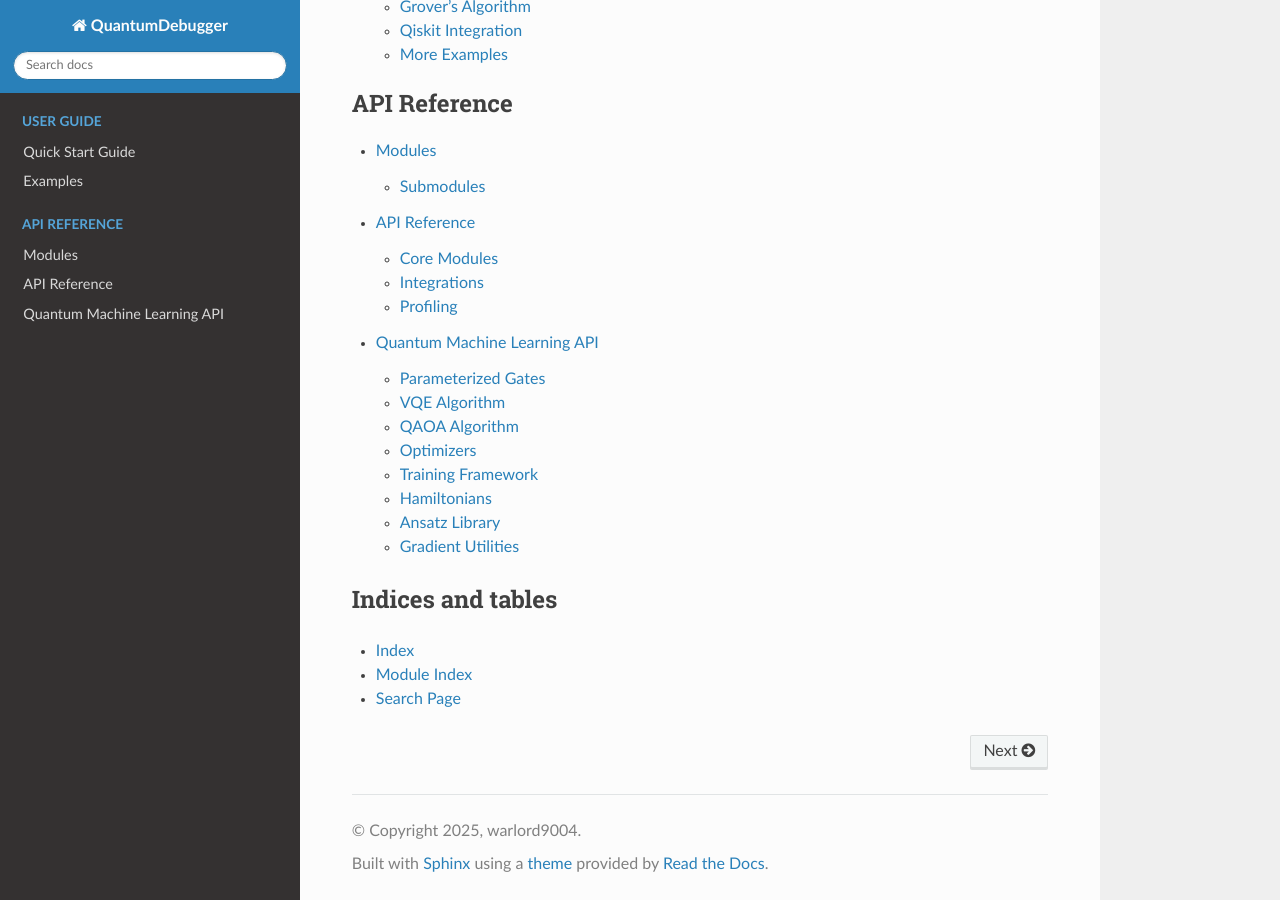
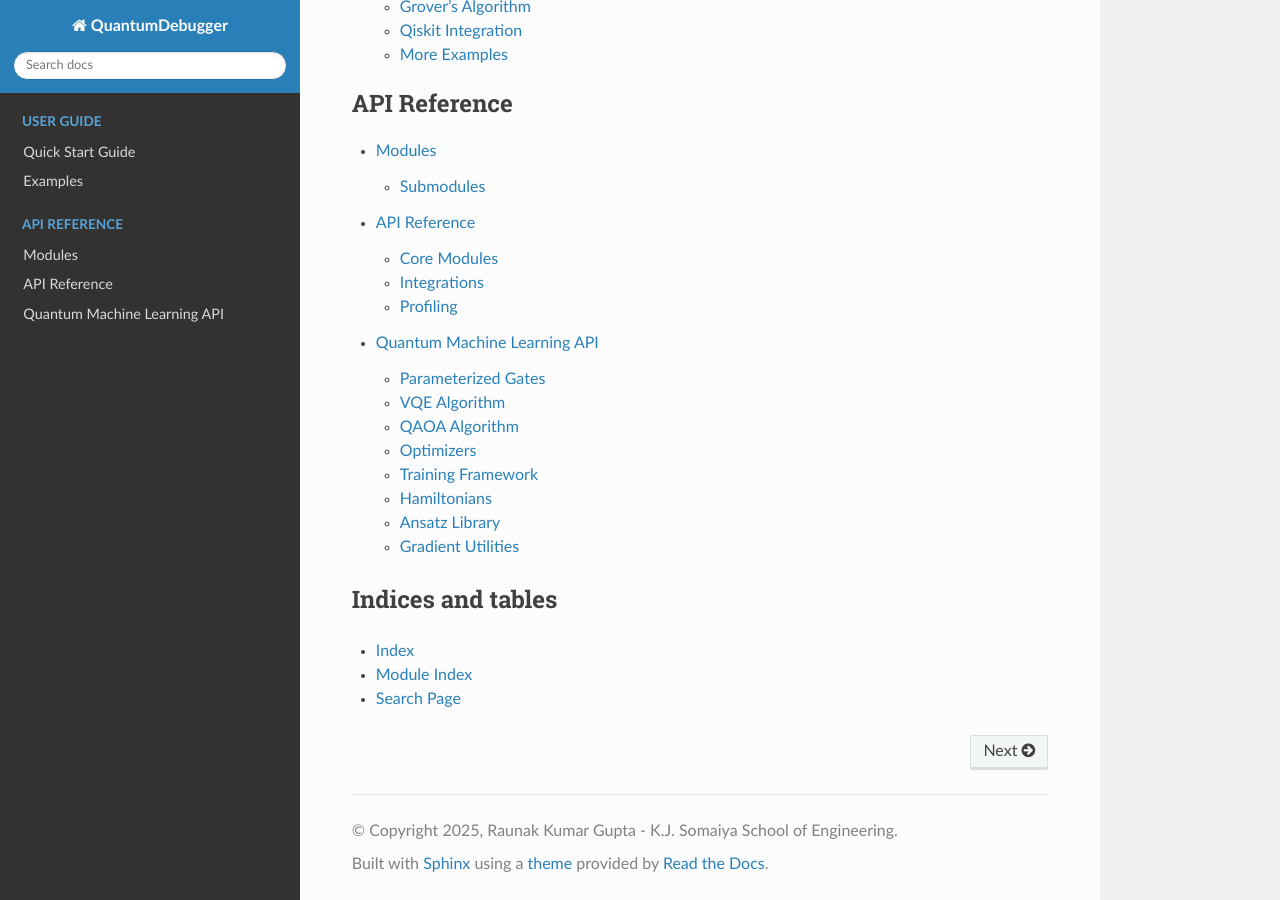
Before and after one commit to Raunakg2005/quantum-debugger, a Sphinx documentation site: the page built from docs/index.md, in a window 1280 px wide and 900 px high, scrolled down 1716 px. Built offline with Sphinx 7.4.7 and the Read the Docs theme 3.1.0, drawn with Linux system fonts in a browser that asks for light colours.

Commit message:
Update author information to Raunak Kumar Gupta - K.J. Somaiya School of Engineering

```diff
--- a/docs/conf.py
+++ b/docs/conf.py
@@ -2,8 +2,8 @@
 
 # -- Project information -----------------------------------------------------
 project = 'QuantumDebugger'
-copyright = '2025, warlord9004'
-author = 'warlord9004'
+copyright = '2025, Raunak Kumar Gupta - K.J. Somaiya School of Engineering'
+author = 'Raunak Kumar Gupta'
 release = '0.4.0'
 
 # -- General configuration ---------------------------------------------------
--- a/setup.py
+++ b/setup.py
@@ -6,8 +6,8 @@
 setup(
     name="quantum-debugger",
     version="0.4.0",
-    author="warlord9004",
-    author_email="your.email@example.com",
+    author="Raunak Kumar Gupta",
+    author_email="raunak.gupta@somaiya.edu",
     description="Interactive quantum circuit debugger and Quantum Machine Learning library with VQE, QAOA, and parameterized gates",
     long_description=long_description,
     long_description_content_type="text/markdown",
```
Also changed, not shown: README.md (+2 -1 lines).
